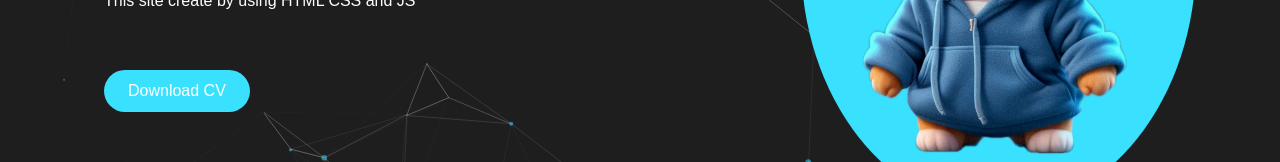
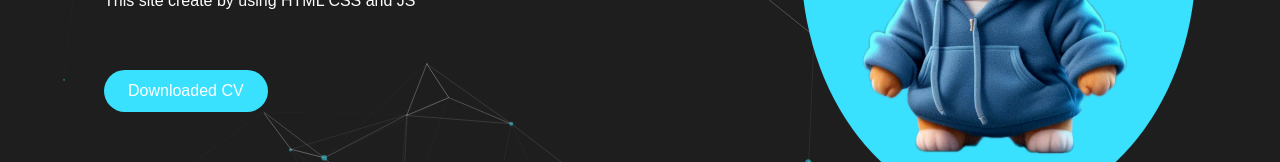
Before and after one commit to Chokdee-Sigazen/Devcommu_Webdev_Bootcamp_demo, a plain HTML site: page index.html in a window 1280 px wide. Shown: the part 528-690 px from the top of the page. Drawn offline with nearby package versions, Linux system fonts and the light colour scheme; animation ran at ten frames a second; files whose address does not match are found by name.

Commit message:
edit index again

```diff
--- a/index.html
+++ b/index.html
@@ -34,7 +34,7 @@
                     <a href="#"><i class="fab fa-linkedin-in"></i></a>
                 </div>
 
-                <button class="download-cv">Download CV</button>
+                <button class="download-cv">Downloaded CV</button>
             </div>
             <div class="profile-image" >
                 <img src="./images/me.png" alt="me">
```
